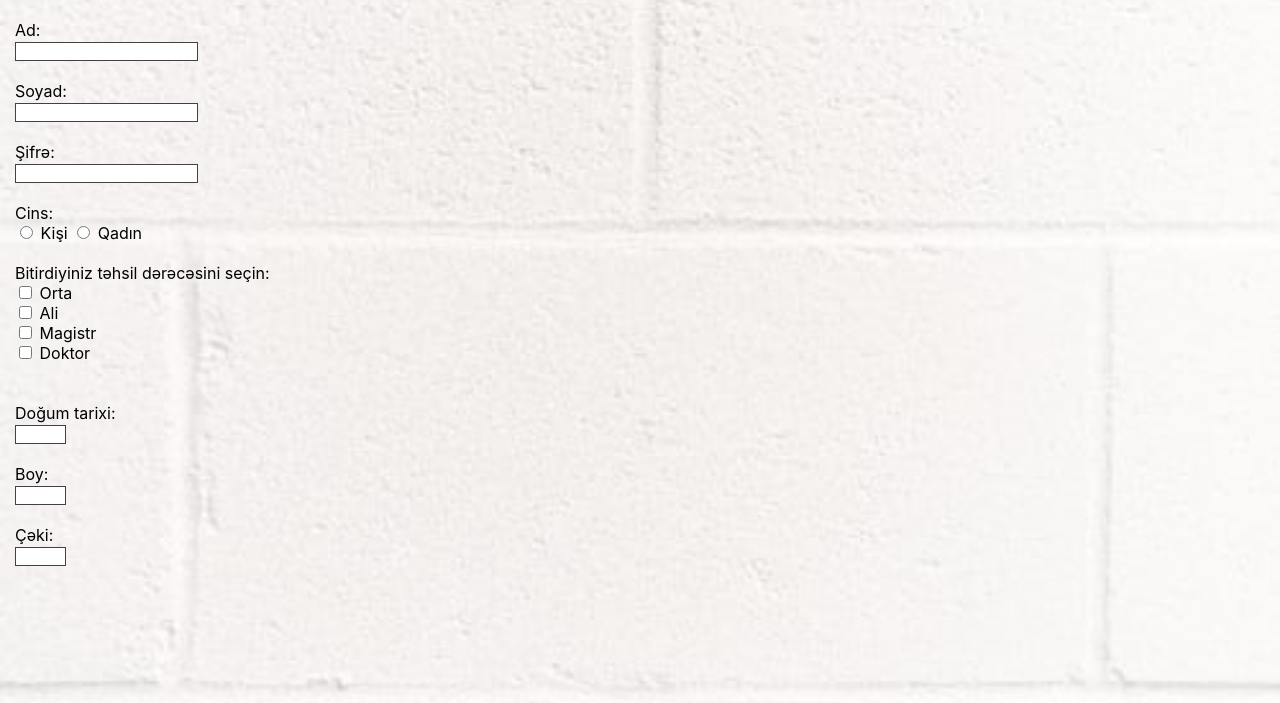
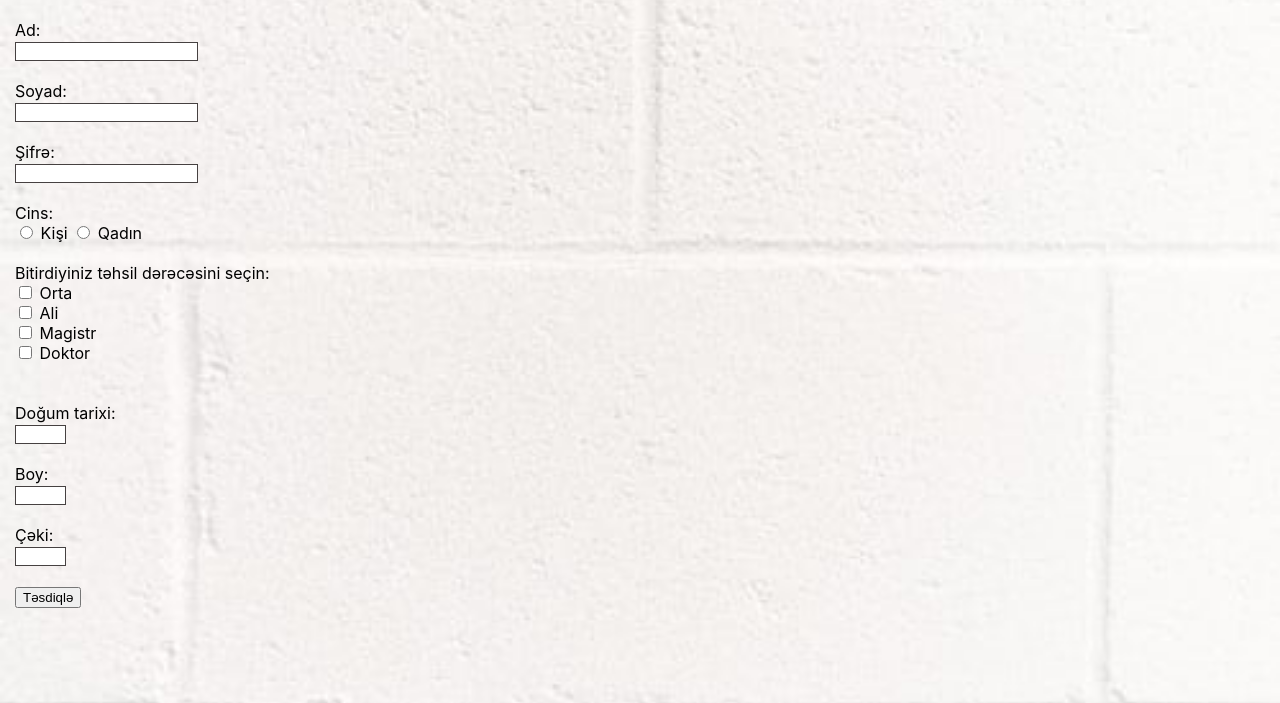
Before and after one commit to hazratzn/ApplicationForm-HTML, a plain HTML site: page index.html in a window 1280 px wide. Shown: the part 97-800 px from the top of the page. Drawn offline with Linux system fonts and the light colour scheme.

Commit message:
Update index.html

```diff
--- a/index.html
+++ b/index.html
@@ -57,6 +57,11 @@
 
         <label for="weight">Çəki: </label><br>
         <input type="number">
+        <br><br>
+
+        <div class="click">
+          <button class="btn">Təsdiqlə</button>
+        </div>
 
         </div>
 
```
